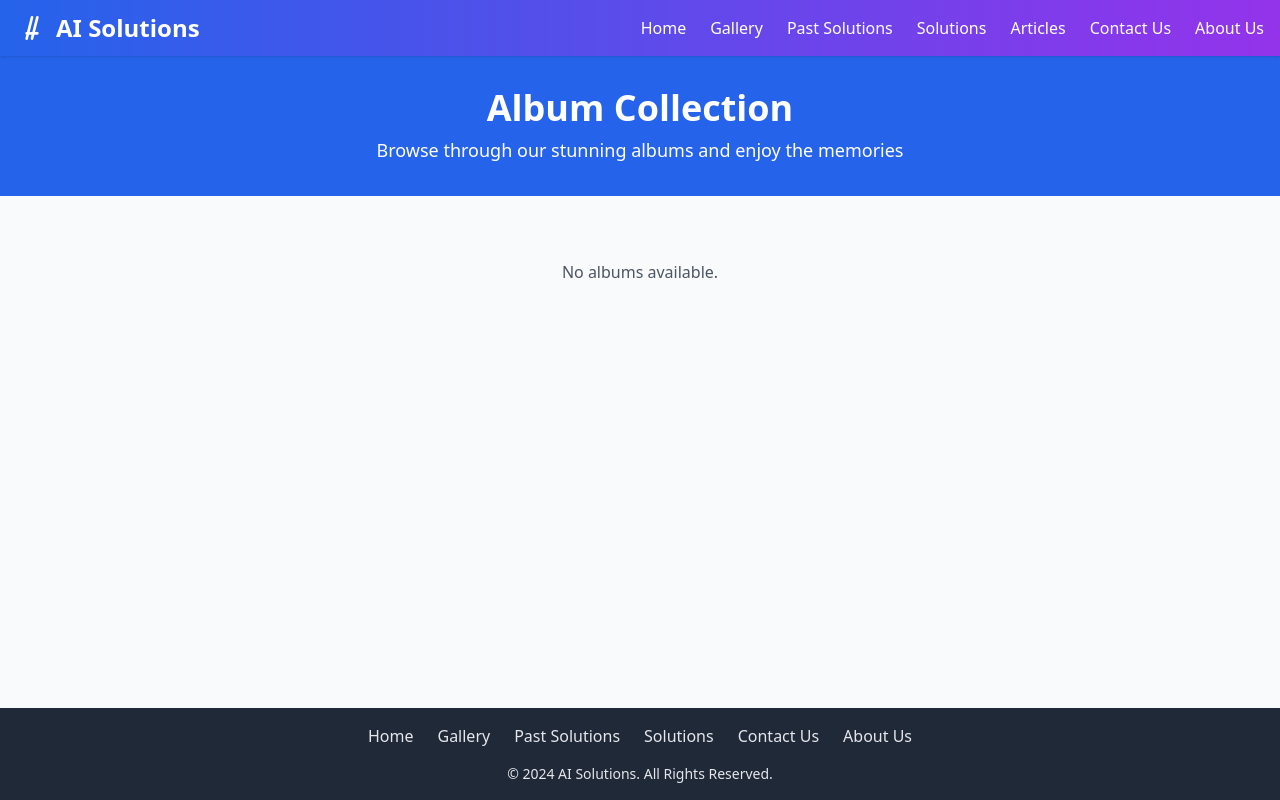
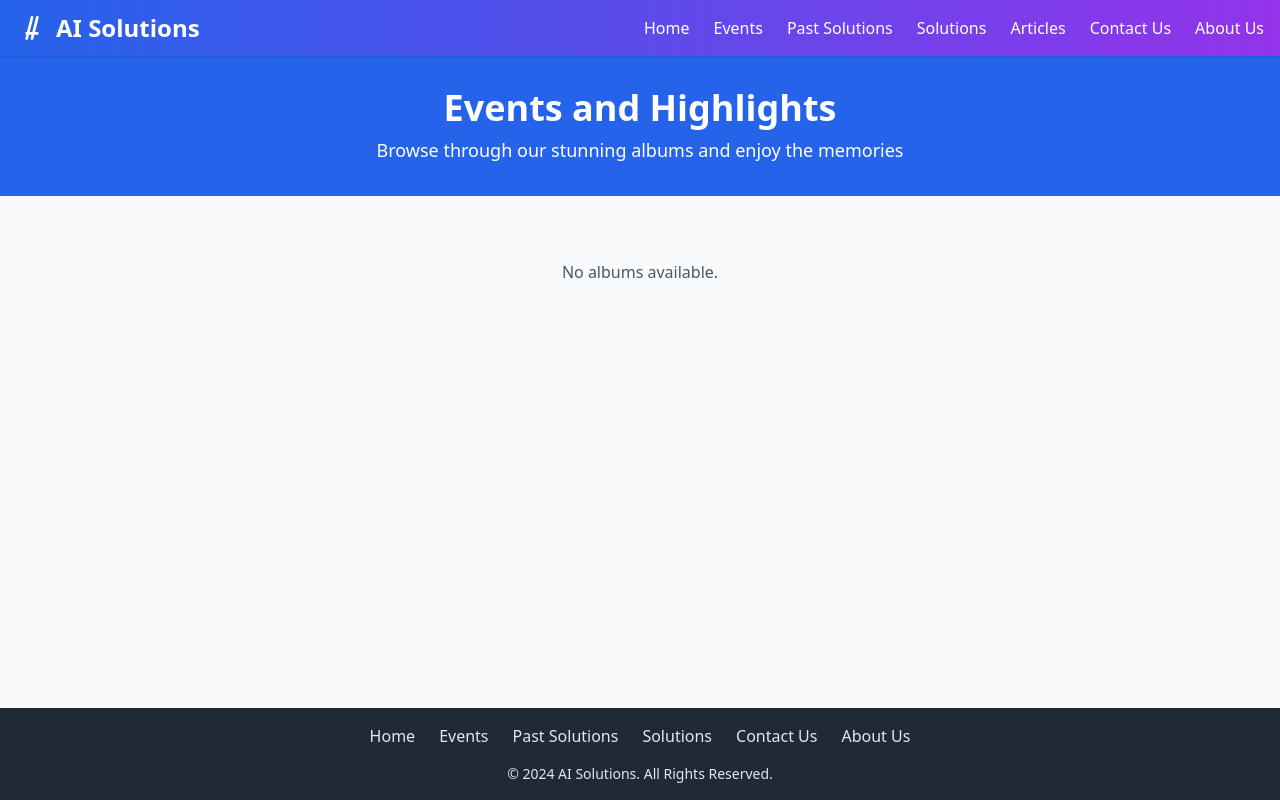
Before and after one commit to Praseeda-mgr/AI-solution, a Django app: template app/templates/album_list.html in a window 1280 px wide. Run offline with Django 5.2, Linux system fonts and the light colour scheme; the template is opened without the code that fills it, so the values that code supplies are empty; some libraries are stand-ins or nearby versions.

Commit message:
Final done

```diff
--- a/app/templates/album_list.html
+++ b/app/templates/album_list.html
@@ -4,7 +4,7 @@
 <body class="bg-gray-50">
     <!-- Header Section -->
     <header class="bg-blue-600 text-white py-8 text-center">
-        <h1 class="text-4xl font-bold">Album Collection</h1>
+        <h1 class="text-4xl font-bold">Events and Highlights</h1>
         <p class="mt-2 text-lg">Browse through our stunning albums and enjoy the memories</p>
     </header>
 
--- a/app/templates/navbar_footer.html
+++ b/app/templates/navbar_footer.html
@@ -22,7 +22,7 @@
       <!-- Navigation Links -->
       <ul class="hidden md:flex space-x-6">
         <li><a href="{% url 'home' %}" class="hover:underline">Home</a></li>
-        <li><a href="{% url 'album_list' %}" class="hover:underline">Gallery</a></li>
+        <li><a href="{% url 'album_list' %}" class="hover:underline">Events</a></li>
         <li><a href="{% url 'past_solutions' %}" class="hover:underline">Past Solutions</a></li>
         <li><a href="{% url 'solutions_list' %}" class="hover:underline">Solutions</a></li>
         <li><a href="{% url 'article_list' %}" class="hover:underline">Articles</a></li>
@@ -42,7 +42,7 @@
     <div id="mobile-menu" class="hidden bg-blue-700 md:hidden">
       <ul class="flex flex-col space-y-2 py-2 text-center">
         <li><a href="{% url 'home' %}" class="block py-2 text-white hover:bg-blue-800">Home</a></li>
-        <li><a href="{% url 'album_list' %}" class="block py-2 text-white hover:bg-blue-800">Gallery</a></li>
+        <li><a href="{% url 'album_list' %}" class="block py-2 text-white hover:bg-blue-800">Events</a></li>
         <li><a href="{% url 'past_solutions' %}" class="block py-2 text-white hover:bg-blue-800">Past Solutions</a></li>
         <li><a href="{% url 'solutions_list' %}" class="block py-2 text-white hover:bg-blue-800">Solutions</a></li>
         <li><a href="{% url 'article_list' %}" class="block py-2 text-white hover:bg-blue-800">Articles</a></li>
@@ -62,7 +62,7 @@
       <!-- Links -->
       <div class="flex justify-center space-x-6 mb-2">
         <a href="{% url 'home' %}" class="hover:underline">Home</a>
-        <a href="{% url 'album_list' %}" class="hover:underline">Gallery</a>
+        <a href="{% url 'album_list' %}" class="hover:underline">Events</a>
         <a href="{% url 'past_solutions' %}" class="hover:underline">Past Solutions</a>
         <a href="{% url 'solutions_list' %}" class="hover:underline">Solutions</a>
         <a href="{% url 'contact_us' %}" class="hover:underline">Contact Us</a>
```
Also changed, not shown: app/templates/home.html (+7 -8 lines), app/static/images/image 1.jpg (added), app/static/images/image2.jpg (added), db.sqlite3.
